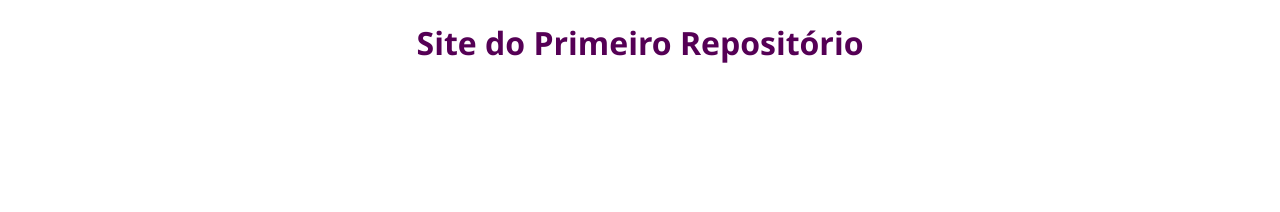
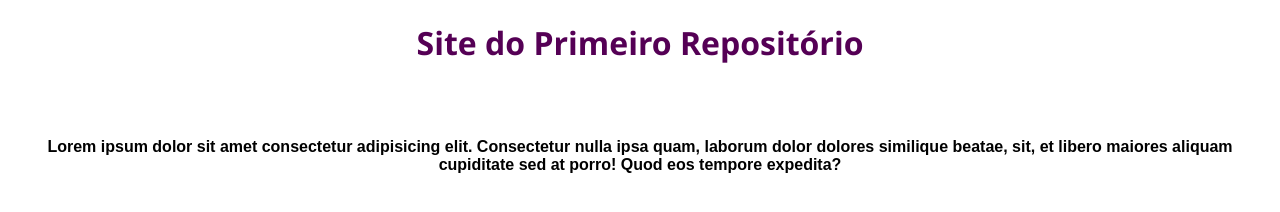
Before and after one commit to Markfgui675/Ola-Mundo-, a plain HTML site: page index.html in a window 1280 px wide. Drawn offline with Linux system fonts and the light colour scheme.

Commit message:
Melhoras

```diff
--- a/index.html
+++ b/index.html
@@ -11,10 +11,16 @@
             text-align: center;
             color: rgb(85, 0, 85);
         }
+        p{
+            font-family: sans-serif;
+            font-weight: bold;
+            text-align: center;
+        }
     </style>
 </head>
 <body>
     <h1>Site do Primeiro Repositório</h1>
-
+    <br> <br>
+    <p>Lorem ipsum dolor sit amet consectetur adipisicing elit. Consectetur nulla ipsa quam, laborum dolor dolores similique beatae, sit, et libero maiores aliquam cupiditate sed at porro! Quod eos tempore expedita?</p>
 </body>
 </html>
```
